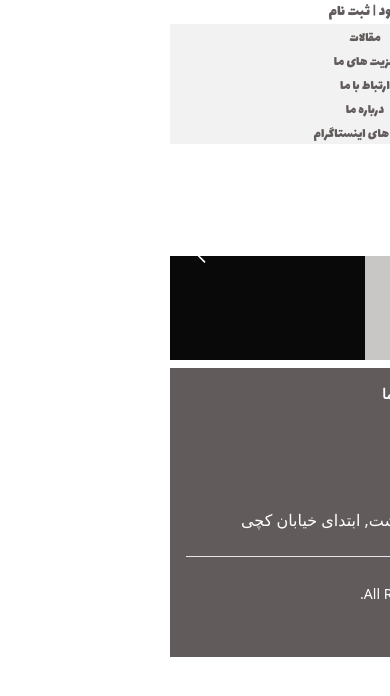
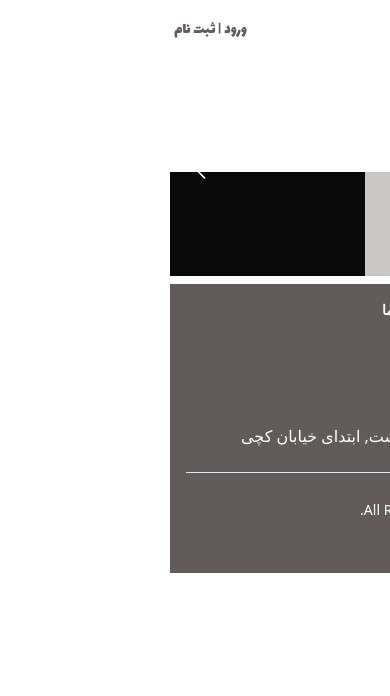
Before and after one commit to Parsa361/MyHood, a Nuxt app: page / in a window 390 px wide. Shown: the top 696 px of the page. Built offline with nearby package versions, Linux system fonts and the light colour scheme.

Commit message:
Nav full responsive, Add hamburger menu (js code)

```diff
--- a/components/NavBar.vue
+++ b/components/NavBar.vue
@@ -4,10 +4,10 @@
         <!-- First nav -->
         <div class="bg-white text-textGray">
             <div
-                class="container mx-auto h-[4.625rem] pt-[0.75rem] flex flex-row-reverse sm:flex-row justify-between items-center px-1">
+                class="container mx-auto h-[4.625rem] pt-[0.75rem] flex flex-row-reverse md:flex-row justify-between items-center px-1">
 
                 <!-- Logo -->
-                <div class="hidden sm:flex sm:mx-0">
+                <div class="hidden md:flex sm:mx-0">
                     <Logo />
                 </div>
 
@@ -34,43 +34,61 @@
 
 
                 <!-- Login Button -->
-                <div class="mx-auto sm:mx-0">
+                <div>
                     <button class="hover:border-b-4 hover:text-black border-textGray text-md md:text-[1.5rem]">
                         <p>ورود | ثبت نام</p>
                     </button>
                 </div>
+
+                <!-- Menu button -->
+                <div class="flex md:hidden items-center hover:shadow-lg shadow-black">
+                    <button @click="showMobileMenu = !showMobileMenu" class="py-4 px-2">
+                        <svg xmlns="http://www.w3.org/2000/svg" fill="none" viewBox="0 0 24 24" stroke-width="1.5"
+                            stroke="currentColor" class="w-7 h-7 text-textGray">
+                            <path stroke-linecap="round" stroke-linejoin="round"
+                                d="M10.5 6h9.75M10.5 6a1.5 1.5 0 11-3 0m3 0a1.5 1.5 0 10-3 0M3.75 6H7.5m3 12h9.75m-9.75 0a1.5 1.5 0 01-3 0m3 0a1.5 1.5 0 00-3 0m-3.75 0H7.5m9-6h3.75m-3.75 0a1.5 1.5 0 01-3 0m3 0a1.5 1.5 0 00-3 0m-9.75 0h9.75" />
+                        </svg>
+                    </button>
+                </div>
+
             </div>
         </div>
 
 
         <!-- Second nav -->
         <div class="bg-bgBg text-textGray">
-            <div class="container mx-auto md:h-[2.3125rem] md:border w-full border-yellowHood rounded-b-xl "
-                id="navbar-default">
+            <div class="md:block container mx-auto md:h-[2.3125rem] md:border border-yellowHood rounded-b-xl "
+                id="navbar-default" :class="{hidden: showMobileMenu}">
                 <ul
-                    class="flex flex-col justify-center space-y-1 text-center text-sm items-center pt-[0.25rem] pb-[0.25rem]   md:flex-row md:text-[1rem] md:gap-20 md:justify-center md:items-center">
+                    class="flex flex-col justify-center space-y-1 text-center text-sm items-center w-full pt-[0.25rem] pb-[0.25rem] md:flex-row md:text-[1rem] md:gap-20 md:justify-center md:items-center">
 
-                    <li>
+                    <li
+                        class="w-screen hover:text-white hover:bg-yellowHood sm:hover:none md:w-fit md:rounded-full md:px-2">
                         <NuxtLink to="/" class="hidden md:block">دسته بندی ها</NuxtLink>
                     </li>
 
-                    <li>
-                        <NuxtLink to="/" class="block">مقالات</NuxtLink>
+                    <li
+                        class="w-screen hover:text-white hover:bg-yellowHood border-white sm:hover:none md:w-fit md:rounded-full md:px-2">
+                        <NuxtLink to="/" class="block w-full">مقالات</NuxtLink>
                     </li>
 
-                    <li>
-                        <NuxtLink to="/about" class="block">مزیت های ما</NuxtLink>
+                    <li
+                        class="w-screen hover:text-white hover:bg-yellowHood border-white sm:hover:none md:w-fit md:rounded-full md:px-2">
+                        <NuxtLink to="/service" class="block">خدمات ما</NuxtLink>
                     </li>
 
-                    <li>
-                        <NuxtLink to="/" class="block">ارتباط با ما</NuxtLink>
+                    <li
+                        class="w-screen hover:text-white hover:bg-yellowHood border-white sm:hover:none md:w-fit md:hover:rounded-full md:px-2">
+                        <NuxtLink to="/contact" class="block">ارتباط با ما</NuxtLink>
                     </li>
 
-                    <li>
-                        <NuxtLink to="/" class="block">درباره ما</NuxtLink>
+                    <li
+                        class="w-screen hover:text-white hover:bg-yellowHood border-white sm:hover:none md:w-fit md:hover:rounded-full md:px-2">
+                        <NuxtLink to="/about" class="block">درباره ما</NuxtLink>
                     </li>
 
-                    <li>
+                    <li
+                        class="w-screen hover:text-white hover:bg-yellowHood border-white sm:hover:none md:w-fit md:hover:rounded-full md:px-2">
                         <NuxtLink to="/" class="block md:hidden lg:block">پست های اینستاگرام</NuxtLink>
                     </li>
 
@@ -90,3 +108,9 @@ export default {
 }
 
 </script>
+
+<script setup>
+import { ref } from "vue";
+
+const showMobileMenu = ref(true)
+</script>
```
